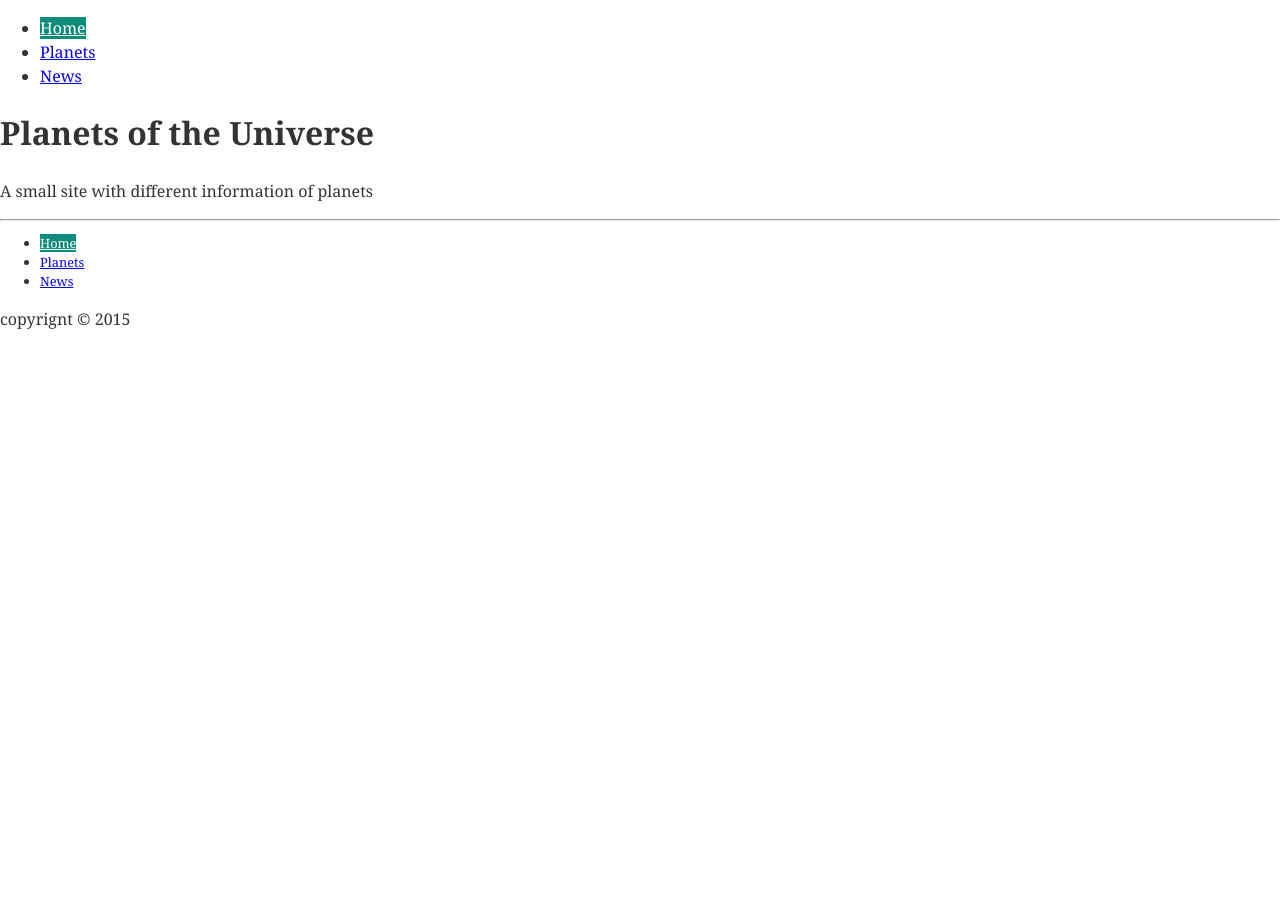
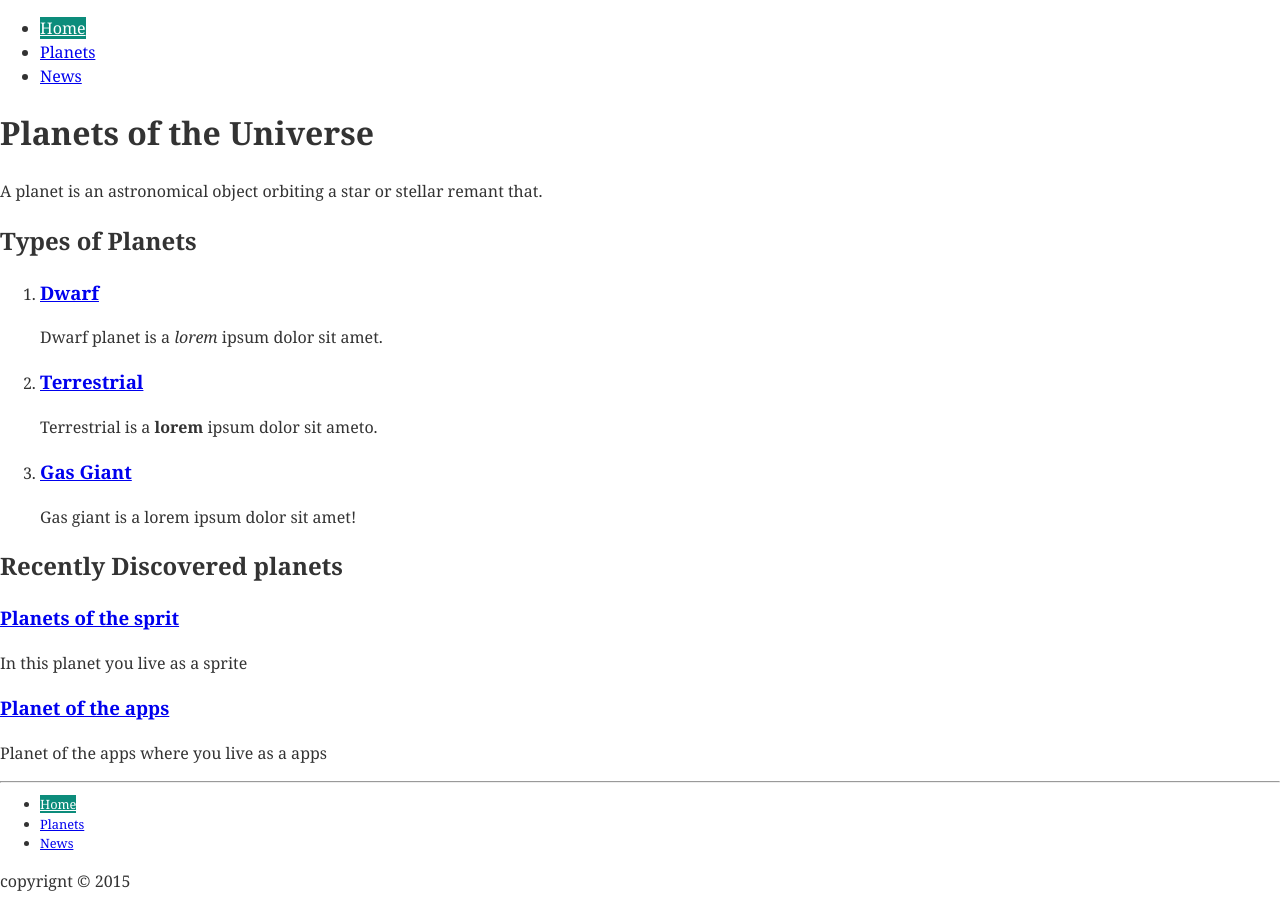
Before and after one commit to mahafuzur/planets-of-the-universe, a Jekyll site: the page built from index.html, in a window 1280 px wide. Built offline with Jekyll 4.4.1, drawn with Linux system fonts in a browser that asks for light colours.

Commit message:
update index page with loop

```diff
--- /dev/null
+++ b/_data/planet-types.yml
@@ -0,0 +1,11 @@
+- title: "Dwarf"
+  folder: "dwarf"
+  content: "Dwarf planet is a *lorem* ipsum dolor sit amet."
+
+- title: "Terrestrial"
+  folder: "terrestrial"
+  content: "Terrestrial is a **lorem** ipsum dolor sit ameto."
+
+- title: "Gas Giant"
+  folder: "gas-giant"
+  content: "Gas giant is a lorem ipsum dolor sit amet!"
--- a/index.html
+++ b/index.html
@@ -2,4 +2,27 @@
 layout: default
 ---
 <h1>Planets of the Universe</h1>
-<p>A small site with different information of planets</p>
+<p>A planet is an astronomical object orbiting a star or stellar remant that.</p>
+
+<h2>Types of Planets</h2>
+
+<ol>
+	{% for planet in site.data.planet-types %}
+	<li>
+		<a href="#"><h3>{{ planet.title }}</h3></a>
+		{{planet.content | markdownify}}
+	</li>
+	{% endfor %}
+</ol>
+
+
+<h2>Recently Discovered planets</h2>
+
+<article>
+	{% for post in site.categories.planets limit:2 %}
+	<div>
+		<a href="{{site.baseurl}}{{post.url}}"><h3>{{ post.title }}</h3></a>
+		<p>{{ post.excerpt }}</p>
+	</div>
+	{% endfor %}
+</article>
--- a/news.html
+++ b/news.html
@@ -5,7 +5,7 @@ layout: news
 <h2>Planets news</h2>
 
 <article>
-	{% for post in site.categories.news limit:2 %}
+	{% for post in site.categories.news %}
 	<div>
 		<a href="{{site.baseurl}}{{post.url}}"><h3>{{ post.title }}</h3></a>
 		<p>{{ post.excerpt }}</p>
```
Also changed, not shown: 1 other file.
